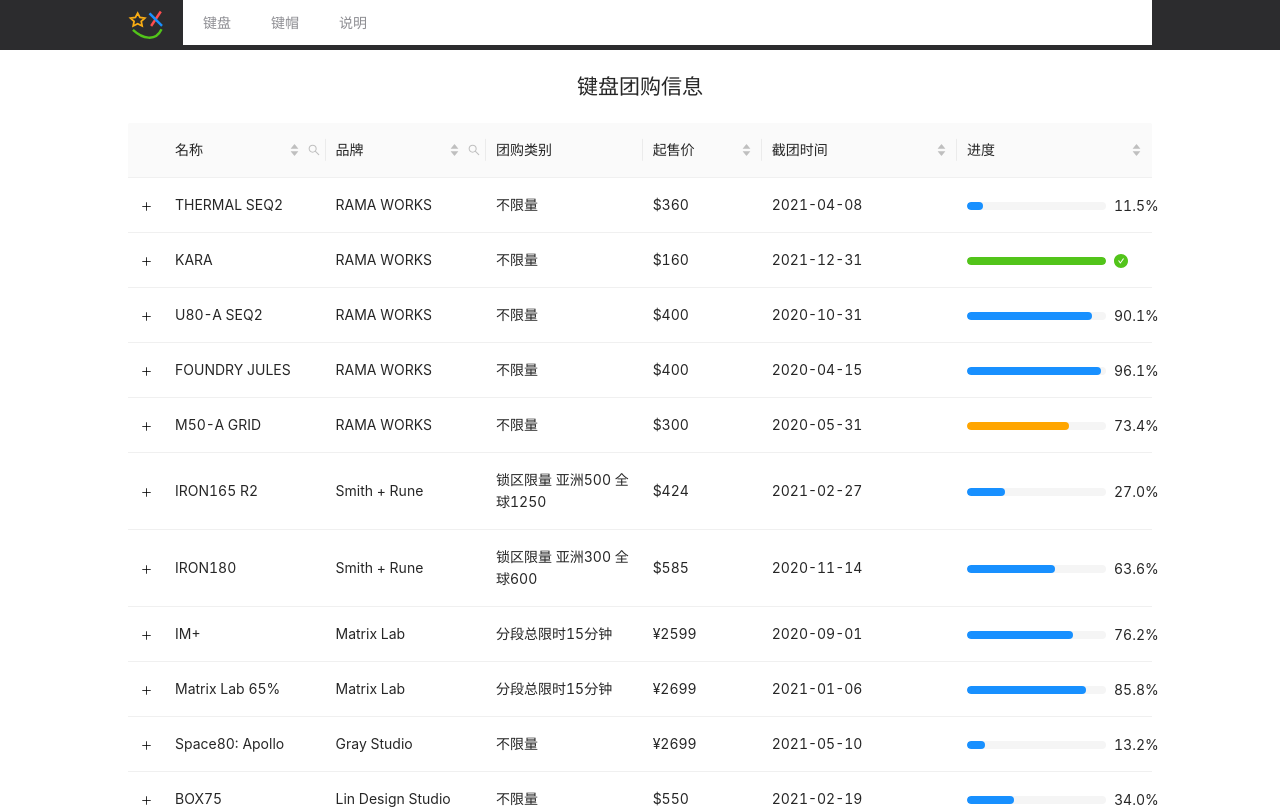
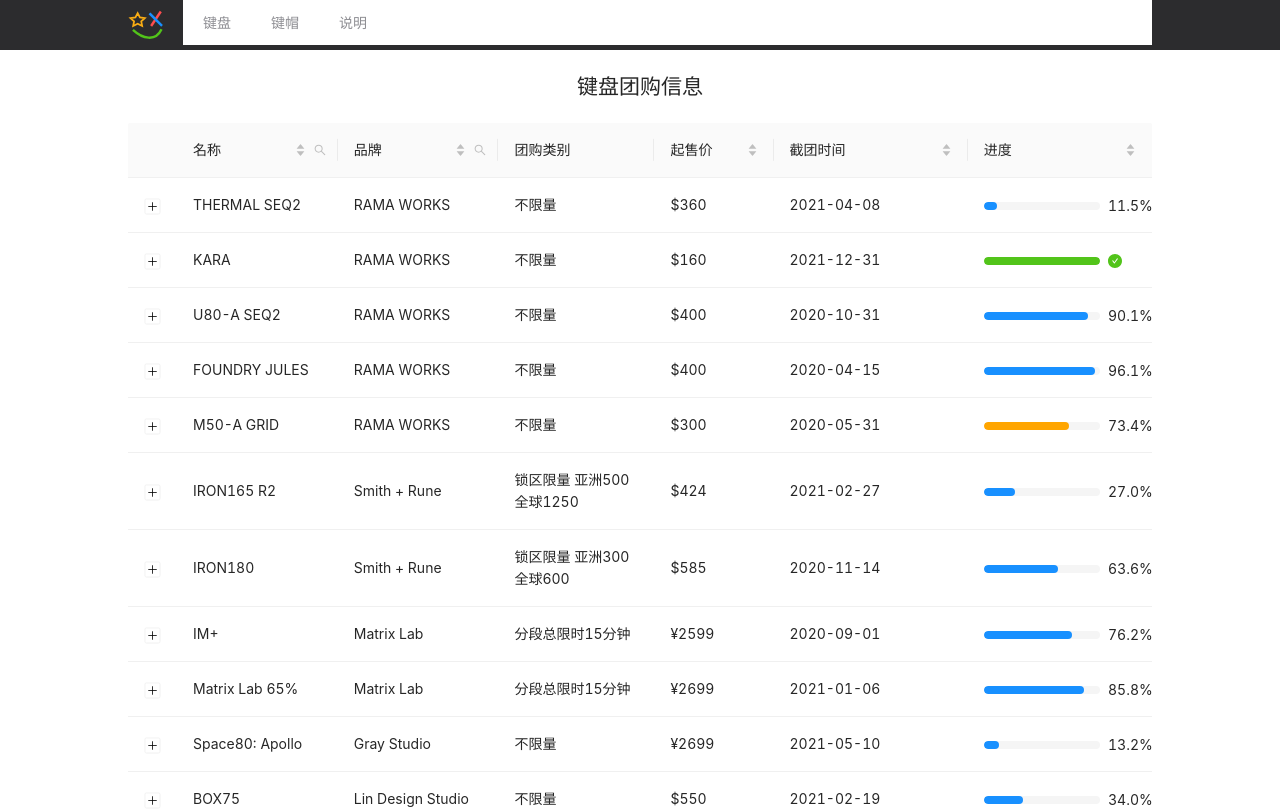
Before and after one commit to tinytoots/mykeyboard, a React (Create React App) app in the folder keyboard-official/: page / in a window 1280 px wide. Shown: the top 809 px of the page. Built offline with nearby package versions, Linux system fonts and the light colour scheme.

Commit message:
add new functions

```diff
--- a/keyboard-official/src/components/Home/KbGbInfo/KbGbInfo.css
+++ b/keyboard-official/src/components/Home/KbGbInfo/KbGbInfo.css
@@ -14,10 +14,12 @@
     margin-bottom: 20px;
 }
 
+
 .ant-table-thead > tr > th, .ant-table-tbody > tr > td, .ant-table tfoot > tr > th, .ant-table tfoot > tr > td {
     position: relative;
-    padding: 16px 10px;
+    padding: 16px 16px;
     overflow-wrap: break-word;
+    margin-left: 10px;
 }
 
 .ant-table-row-expand-icon {
@@ -35,7 +37,7 @@
     color: inherit;
     line-height: 17px;
     background: #fff;
-    border: 1px solid #fff;
+    border: 1px solid #f0f0f0;
     border-radius: 2px;
     outline: none;
     transform: scale(0.94117647);
@@ -45,3 +47,9 @@
     -ms-user-select: none;
     user-select: none;
 }
+
+.ant-table-row-expand-icon-cell {
+    text-align: center;
+    /* background-color: red; */
+    width: 1%;
+}
--- a/keyboard-official/src/components/Home/KbGbInfo/KbGbInfo.js
+++ b/keyboard-official/src/components/Home/KbGbInfo/KbGbInfo.js
@@ -585,7 +585,7 @@ export default class KbGbInfo extends React.Component {
         title: '进度',
         dataIndex: 'progress',
         key: 'progress',
-        width: '20%',
+        width: '35%',
         sortDirections: ['ascend', 'descend', 'ascend'],
         sorter: (a, b) =>{return a.progressInt - b.progressInt},
         responsive: ['sm', 'xs']
@@ -598,6 +598,7 @@ export default class KbGbInfo extends React.Component {
             expandable={{
               expandedRowRender: record => <p style={{ margin: 0 }}>品牌： {record.brand}<br/>团购类别： {record.type}<br/>起售价： {record.price}<br/>截团时间： {record.time}<br/>{record.progress} </p>,
               rowExpandable: record => record.name !== 'Not Expandable',
+              responsive: ['sm', 'xs'],
             }}
             pagination={{ defaultPageSize: 30}} />
         </div>
--- a/keyboard-official/src/components/Home/KcGbInfo/KcGbInfo.js
+++ b/keyboard-official/src/components/Home/KcGbInfo/KcGbInfo.js
@@ -1712,7 +1712,7 @@ export default class KbGbInfo extends React.Component {
         title: '进度',
         dataIndex: 'progress',
         key: 'progress',
-        width: '20%',
+        width: '35%',
         sortDirections: ['ascend', 'descend', 'ascend'],
         sorter: (a, b) =>{return a.progressInt - b.progressInt},
         responsive: ['sm', 'xs']
--- a/keyboard-official/src/pages/Profile/Profile.js
+++ b/keyboard-official/src/pages/Profile/Profile.js
@@ -57,7 +57,7 @@ export default function Profile() {
                 </Paragraph> */}
 
                 {/* <Divider /> */}
-                <Text type="secondary">由于尺寸限制，手机端竖屏仅显示名称与进度，如需更多信息请将手机横置或使用电脑，iPad等大屏设备浏览</Text>
+                {/* <Text type="secondary">由于尺寸限制，手机端竖屏仅显示名称与进度，如需更多信息请将手机横置或使用电脑，iPad等大屏设备浏览</Text> */}
                 <Title>介绍</Title>
                 <Paragraph>
                 大家好，我叫小恐龙，是一名机械键盘玩家。平时在键盘群里和大家聊天发现，目前还没有工具可以直观的显示当前键盘团购的进度，所以决定自己写一个，这样大家正好能一起用，也算为我们的键盘社区贡献一点自己的力量。这个网站的每一条数据都是我逐个查询添加的，为了尽可能保证数据准确性，我会找到对应的官方团购贴进行核对，但即使这样，<Text mark>由于我个人所能投入的精力有限，难免会出现数据不准确的情况，请大家谅解。如果大家发现以上问题欢迎随时给我<a href={`mailto:${customerEmail}?subject=数据纠正`} >发邮件</a>，我会尽快更新</Text>。同时如果大家对网站有什么建议或者有趣的功能也欢迎<a href={`mailto:${customerEmail}?subject=键盘网站建议`} >发邮件</a>联系我。后续我会根据大家的需求逐步开发迭代，希望这个网站能成为我们玩家群体共同的客制化网站！
```
